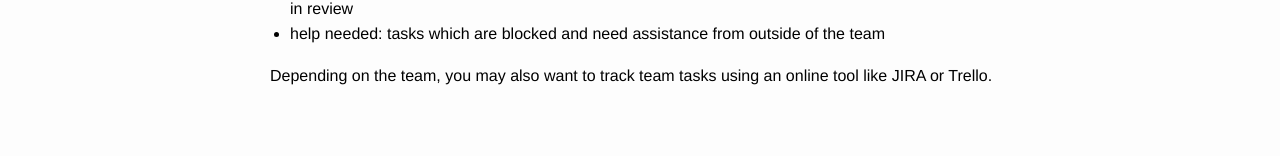
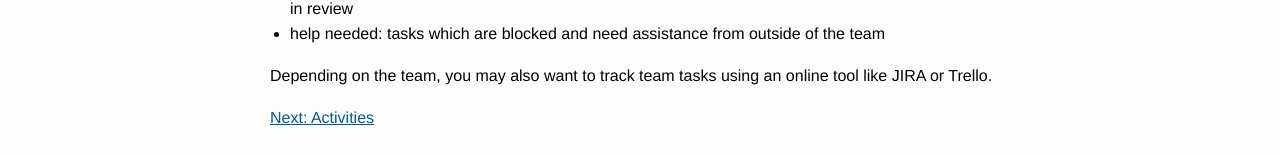
Before and after one commit to AusDTO/discovery-guide, a Jekyll site: the page built from 2-starting-discovery/2-3-ways-of-working.md, in a window 1280 px wide. Shown: the part 2163-2319 px from the top of the page. Built offline with Jekyll 4.4.1, drawn with Linux system fonts in a browser that asks for light colours; before the commit the page ends 2280 px from its top, so only the background shows below that.

Commit message:
Update 2-3-ways-of-working.md

```diff
--- a/2-starting-discovery/2-3-ways-of-working.md
+++ b/2-starting-discovery/2-3-ways-of-working.md
@@ -47,3 +47,5 @@ Techniques to represent the work include:
 - help needed: tasks which are blocked and need assistance from outside of the team
 
 Depending on the team, you may also want to track team tasks using an online tool like JIRA or Trello.
+
+[Next: Activities](2-4-activities.md)
```
